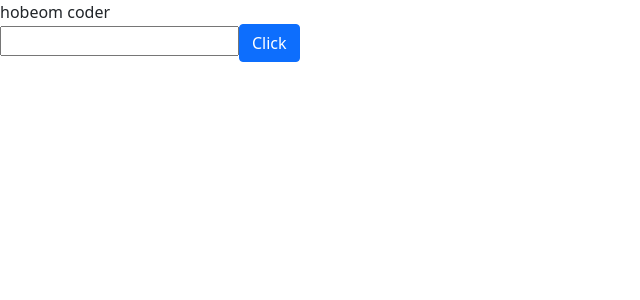
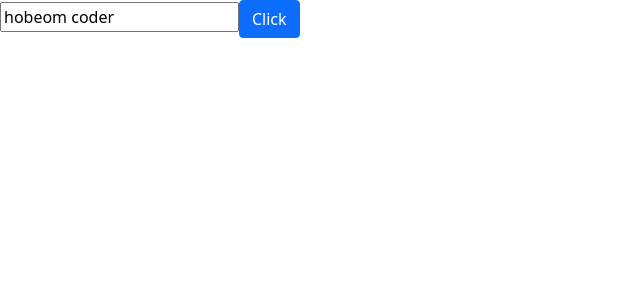
Before and after one commit to ho-beom-cheon/vue-project, a Vue app: page / in a window 1280 px wide. Shown: the top 300 px of the page, without its empty margins (0-640 px from the left). Built offline with nearby package versions, Linux system fonts and the light colour scheme.

Commit message:
'v-model'을 활용한 양방향 데이터바인딩

```diff
--- a/src/App.vue
+++ b/src/App.vue
@@ -1,13 +1,11 @@
 <template>
-  <div :class="nameClass">
-    {{ name }}
-  </div>
-  <!--  'v-bind:' 는 ':' 로 생략가능-->
-  <input :type="type" :value="name">
-  <!--  'v-on:' 는 '@' 로 생략가능-->
+  <input
+      type="text"
+      v-model="name"
+  >
   <button
       class="btn btn-primary"
-      @click="updateName"
+      @click="onSubmit"
   >
     Click
   </button>
@@ -16,32 +14,18 @@
 <script>
 // 템플릿에서도 동시에 값이 변경되기위해 추가해야함
 import { ref } from 'vue';       // ref : 기본자료형
-import { reactive } from 'vue';  // reactive : Object, Array
 
 export default {
   setup() {
     const name = ref('hobeom coder');
-    const type = ref('number');
-    const nameClass = ref('');
-    const name2 = reactive({
-      id : 1
-    });
 
-    const updateName = () => {
-      //
-      name.value = 'change coder';   // ref를 사용할 때는 name.value 형태로 사용
-      type.value = 'text';
-      nameClass.value = 'name';
-      name2.id = 2;                  // 안에 들어있는 값을 바로 접근 가능
-      console.log(name);
-    };
+    const onSubmit = () => {
+      console.log(name.value);
+    }
 
     return {
       name,
-      type,
-      nameClass,
-      name2,
-      updateName,
+      onSubmit,
     };
   }
 }
```
